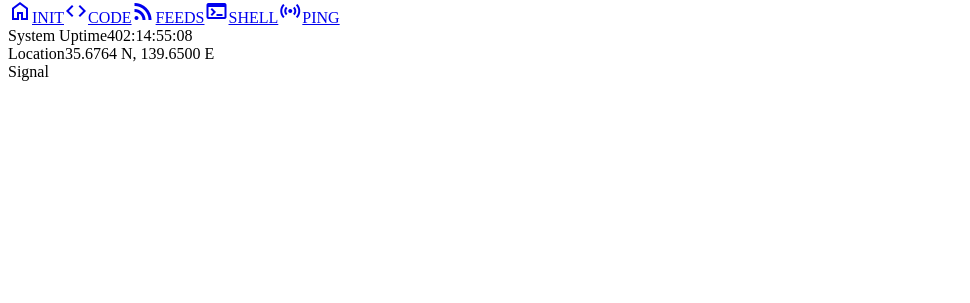
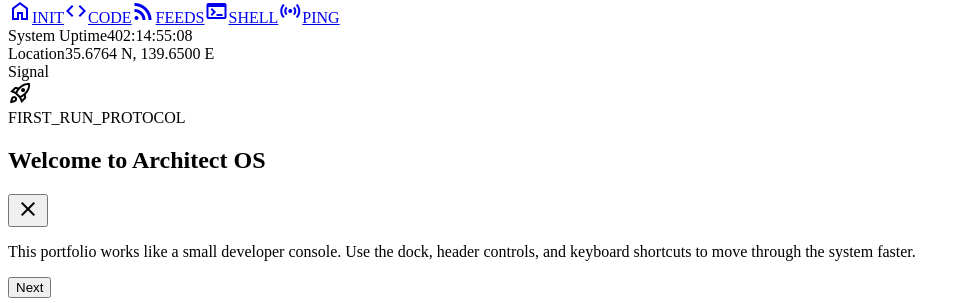
Before and after one commit to baobui166/PORTFOLIO, a React (Vite) app: page /contact in a window 1280 px wide. Shown: the part 755-1058 px from the top of the page, without its empty margins (0-970 px from the left). Before the commit the page ends 844 px from the top, so only its background shows below. Built offline with nearby package versions, Linux system fonts and the light colour scheme; no server answers; the HTML template or start-up script is replaced by a standard one.

Commit message:
feat: add onboarding tour

```diff
--- a/src/App.jsx
+++ b/src/App.jsx
@@ -5,6 +5,7 @@ import FeedsPage from "./pages/FeedsPage";
 import InitPage from "./pages/InitPage";
 import ProfilePage from "./pages/ProfilePage";
 import ProjectsPage from "./pages/ProjectsPage";
+import OnboardingTour from "./components/ui/OnboardingTour";
 
 export default function App() {
   const navigate = useNavigate();
@@ -24,6 +25,7 @@ export default function App() {
   }, [navigate]);
 
   return (
+    <>
       <Routes>
         <Route path="/" element={<InitPage />} />
         <Route path="/projects" element={<ProjectsPage />} />
@@ -31,5 +33,7 @@ export default function App() {
         <Route path="/profile" element={<ProfilePage />} />
         <Route path="/contact" element={<ContactPage />} />
       </Routes>
+      <OnboardingTour />
+    </>
   );
 }
--- a/src/components/layout/TopNav.jsx
+++ b/src/components/layout/TopNav.jsx
@@ -1,6 +1,7 @@
 import { useEffect, useState } from "react";
 import { NavLink, useNavigate } from "react-router-dom";
 import Icon from "../ui/Icon";
+import { ONBOARDING_OPEN_EVENT } from "../ui/OnboardingTour";
 
 const terminalCommands = [
   {
@@ -112,6 +113,11 @@ export default function TopNav({ command }) {
     }
 
     navigate(item.path);
+  }
+
+  function replayGuide() {
+    setActivePanel(null);
+    window.dispatchEvent(new Event(ONBOARDING_OPEN_EVENT));
   }
 
   return (
@@ -238,6 +244,16 @@ export default function TopNav({ command }) {
               label="Reduce Motion"
               onChange={() => toggleSetting("reduceMotion")}
             />
+            <button
+              className="mt-3 flex w-full items-center justify-between rounded-lg bg-surface-container-high px-3 py-2 text-left transition-colors hover:bg-surface-container-highest"
+              onClick={replayGuide}
+              type="button"
+            >
+              <span className="font-mono text-[11px] uppercase tracking-widest text-primary">
+                Replay Guide
+              </span>
+              <Icon name="replay" className="text-lg text-primary-container" />
+            </button>
           </div>
         </div>
       ) : null}
--- /dev/null
+++ b/src/components/ui/OnboardingTour.jsx
@@ -0,0 +1,159 @@
+import { useEffect, useState } from "react";
+import Icon from "./Icon";
+
+const STORAGE_KEY = "architect-os:onboarding-seen:v1";
+const OPEN_EVENT = "architect-os:open-onboarding";
+
+const tourSteps = [
+  {
+    detail: "FIRST_RUN_PROTOCOL",
+    icon: "rocket_launch",
+    title: "Welcome to Architect OS",
+    body: "This portfolio works like a small developer console. Use the dock, header controls, and keyboard shortcuts to move through the system faster.",
+  },
+  {
+    detail: "P/A/C/S + ESC",
+    icon: "keyboard",
+    title: "Shortcut Map",
+    body: "On the home screen, press P for Profile, A for Projects, C for Contact, and S for Feeds. Press ESC anywhere on the website to return home.",
+  },
+  {
+    detail: "HEADER_ACTIONS",
+    icon: "terminal",
+    title: "Terminal and Settings",
+    body: "The terminal icon opens quick actions like opening pages or downloading the CV. The settings icon controls scanlines, glow, and motion.",
+  },
+  {
+    detail: "BOTTOM_DOCK",
+    icon: "apps",
+    title: "Dock Navigation",
+    body: "The bottom dock is your route map: INIT, CODE, FEEDS, SHELL, and PING. It stays available so you can jump between sections quickly.",
+  },
+];
+
+function readTourSeen() {
+  try {
+    return window.localStorage.getItem(STORAGE_KEY) === "true";
+  } catch {
+    return false;
+  }
+}
+
+function writeTourSeen() {
+  try {
+    window.localStorage.setItem(STORAGE_KEY, "true");
+  } catch {
+    // Ignore storage failures; the tour can still be dismissed for this session.
+  }
+}
+
+export default function OnboardingTour() {
+  const [activeStep, setActiveStep] = useState(0);
+  const [open, setOpen] = useState(false);
+  const step = tourSteps[activeStep];
+  const lastStep = activeStep === tourSteps.length - 1;
+
+  useEffect(() => {
+    if (!readTourSeen()) {
+      setOpen(true);
+    }
+
+    function handleOpenTour() {
+      setActiveStep(0);
+      setOpen(true);
+    }
+
+    window.addEventListener(OPEN_EVENT, handleOpenTour);
+
+    return () => window.removeEventListener(OPEN_EVENT, handleOpenTour);
+  }, []);
+
+  function closeTour() {
+    writeTourSeen();
+    setOpen(false);
+  }
+
+  function nextStep() {
+    if (lastStep) {
+      closeTour();
+      return;
+    }
+
+    setActiveStep((current) => current + 1);
+  }
+
+  if (!open) {
+    return null;
+  }
+
+  return (
+    <div className="fixed inset-0 z-[70] flex items-center justify-center bg-background/70 px-4 backdrop-blur-sm">
+      <div className="relative w-full max-w-lg overflow-hidden rounded-2xl bg-surface-container-lowest/95 shadow-[0_24px_90px_rgba(0,0,0,0.45)] ring-1 ring-primary-container/25">
+        <div className="absolute inset-x-0 top-0 h-px bg-gradient-to-r from-transparent via-primary-container to-transparent" />
+        <div className="absolute -right-12 -top-12 h-32 w-32 rounded-full bg-primary-container/10 blur-3xl" />
+        <div className="p-6 md:p-7">
+          <div className="mb-6 flex items-start justify-between gap-4">
+            <div className="flex items-center gap-3">
+              <div className="flex h-11 w-11 items-center justify-center rounded-xl bg-surface-container-high text-primary-container shadow-[0_0_24px_rgba(0,245,255,0.16)]">
+                <Icon name={step.icon} className="text-2xl" />
+              </div>
+              <div>
+                <span className="font-mono text-[10px] uppercase tracking-[0.24em] text-secondary">
+                  {step.detail}
+                </span>
+                <h2 className="mt-1 font-headline text-2xl font-bold tracking-tight text-primary">
+                  {step.title}
+                </h2>
+              </div>
+            </div>
+            <button
+              aria-label="Skip onboarding"
+              className="rounded-lg text-on-surface-variant/60 transition-colors hover:text-primary"
+              onClick={closeTour}
+              type="button"
+            >
+              <Icon name="close" />
+            </button>
+          </div>
+          <p className="text-sm leading-relaxed text-on-surface-variant md:text-base">
+            {step.body}
+          </p>
+          <div className="mt-7 flex items-center justify-between gap-4">
+            <div className="flex gap-2">
+              {tourSteps.map((item, index) => (
+                <span
+                  key={item.title}
+                  className={`h-1.5 rounded-full transition-all ${
+                    index === activeStep
+                      ? "w-8 bg-primary-container shadow-[0_0_10px_rgba(0,245,255,0.55)]"
+                      : "w-2 bg-surface-container-highest"
+                  }`}
+                />
+              ))}
+            </div>
+            <div className="flex items-center gap-3">
+              {activeStep > 0 ? (
+                <button
+                  className="font-mono text-xs uppercase tracking-widest text-on-surface-variant transition-colors hover:text-primary"
+                  onClick={() => setActiveStep((current) => current - 1)}
+                  type="button"
+                >
+                  Back
+                </button>
+              ) : null}
+              <button
+                className="rounded-lg bg-gradient-to-r from-primary to-primary-container px-5 py-2 font-headline text-xs font-bold uppercase tracking-widest text-on-primary transition-transform active:scale-95"
+                onClick={nextStep}
+                type="button"
+              >
+                {lastStep ? "Enter Site" : "Next"}
+              </button>
+            </div>
+          </div>
+        </div>
+      </div>
+    </div>
+  );
+}
+
+export { OPEN_EVENT as ONBOARDING_OPEN_EVENT };
```
Also changed, not shown: 5 other files (tests, documents, lock files or other folders). Lines whose indentation alone changed are shown as unchanged.
